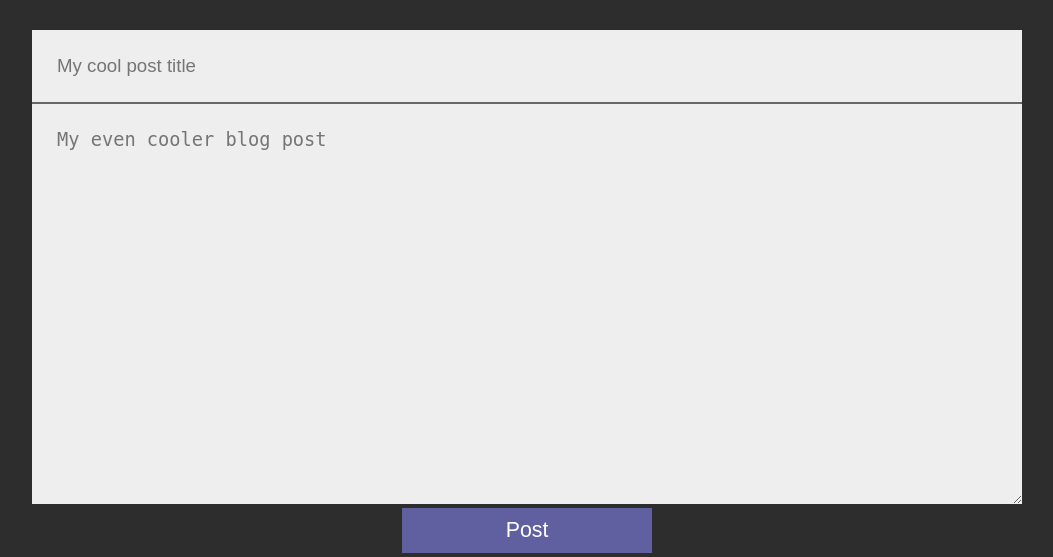
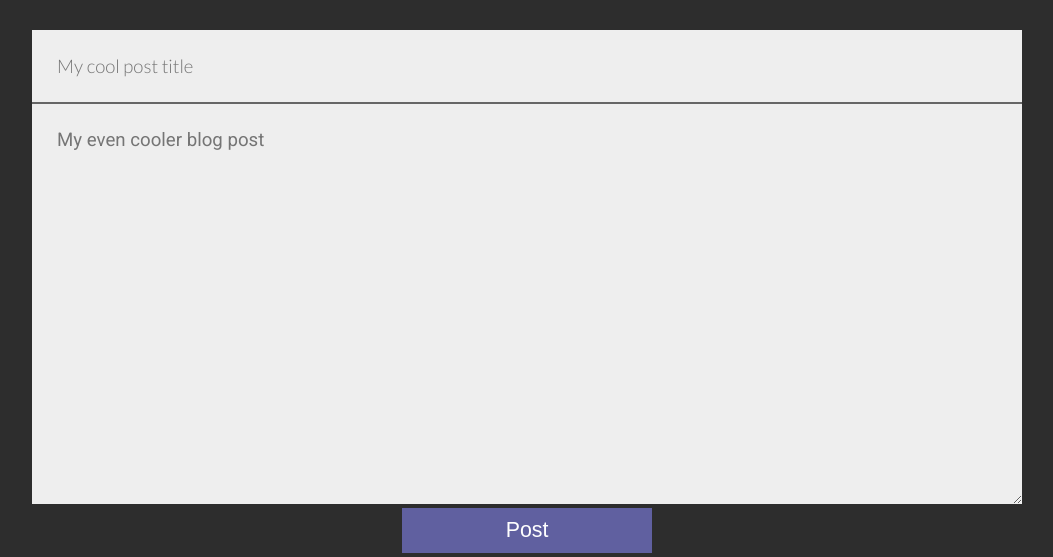
Before and after one commit to QuadPiece/flask-blog, a Flask app: page /write in a window 1280 px wide. Shown: the part 70-627 px from the top of the page, without its empty margins (118-1171 px from the left). Run offline with Flask 2, Linux system fonts and the light colour scheme; the visitor is signed in with stand-in values (Sample User, id 1).

Commit message:
Corrected fonts

```diff
--- a/static/style.css
+++ b/static/style.css
@@ -198,6 +198,7 @@ a:hover {
   color: #2d2d2d;
   box-shadow: none;
   outline: none;
+  font-family: "Roboto", sans-serif;
 }
 
 .add-entry textarea:active {
@@ -216,6 +217,8 @@ a:hover {
   box-shadow: none;
   font-size: 14pt;
   outline: none;
+  font-family: "Lato", sans-serif;
+  font-weight: 300;
 }
 
 .add-entry input[type="submit"] {
```
